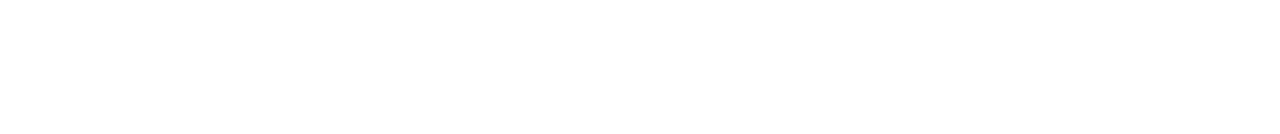
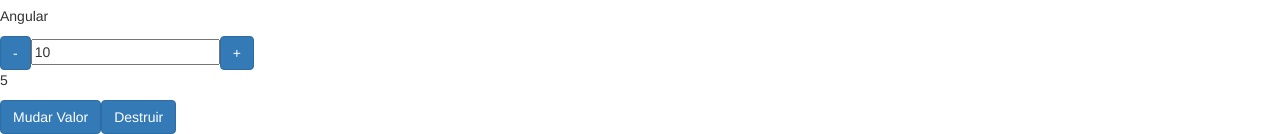
Before and after one commit to andretimm/curso-angular2, an Angular app in the folder data-binding/: page / in a window 1280 px wide. Shown: the part 1314-1448 px from the top of the page. Before the commit the page ends 800 px from the top, so only its background shows below. Built offline with nearby package versions, Linux system fonts and the light colour scheme.

Commit message:
Acessando dom

```diff
--- a/data-binding/src/app/app.component.html
+++ b/data-binding/src/app/app.component.html
@@ -1,5 +1,5 @@
 <app-data-binding></app-data-binding>
 
-<!--<app-ciclo [valorInicial]="valor" *ngIf="!deletarCiclo"></app-ciclo>
+<app-ciclo [valorInicial]="valor" *ngIf="!deletarCiclo"></app-ciclo>
 <button class="btn btn-primary" (click)="mudarValor()">Mudar Valor</button>
-<button class="btn btn-primary" (click)="destruirCiclo()">Destruir</button>-->
+<button class="btn btn-primary" (click)="destruirCiclo()">Destruir</button>
--- a/data-binding/src/app/data-binding/data-binding.component.html
+++ b/data-binding/src/app/data-binding/data-binding.component.html
@@ -1,4 +1,4 @@
-<!--<section class="property-binding">
+<section class="property-binding">
 
   <article>
     <h3>Interpolation / Interpolação</h3>
@@ -125,7 +125,7 @@
   </article>
 
 </section>
--->
+
 <section class="input-output-properties">
   <article>
     <h3>Input/Output Property</h3>
--- a/data-binding/src/app/output-property/output-property.component.ts
+++ b/data-binding/src/app/output-property/output-property.component.ts
@@ -1,4 +1,4 @@
-import { Component, OnInit, Input, EventEmitter, Output } from '@angular/core';
+import { Component, OnInit, Input, EventEmitter, Output, ViewChild, ElementRef } from '@angular/core';
 
 @Component({
   selector: 'contador',
@@ -11,13 +11,17 @@
 
   @Output() mudouValor = new EventEmitter();
 
+  @ViewChild('campoInput') campoValorInput: ElementRef;
+
   incrementa(){
-    this.valor++;
+    //this.valor++;
+    this.campoValorInput.nativeElement.value++;
     this.mudouValor.emit({novoValor: this.valor});
   }
 
   decrementa(){
-    this.valor--;
+    //this.valor--;
+    this.campoValorInput.nativeElement.value--;
     this.mudouValor.emit({novoValor: this.valor});
   }
   constructor() { }
```
Also changed, not shown: 1 other file (tests, documents, lock files or other folders).
